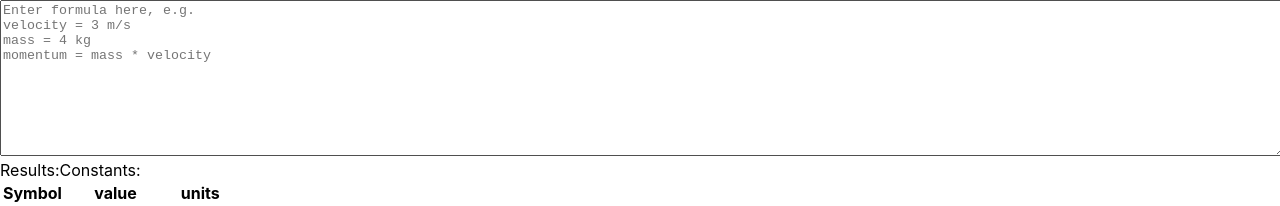
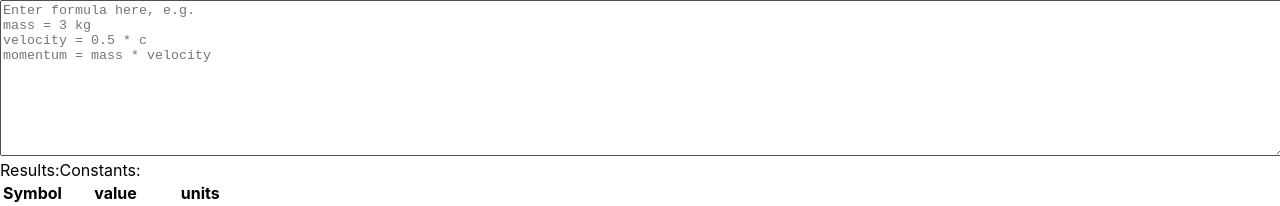
Before and after one commit to smedberg/sci-calc, a React (Create React App) app: page / in a window 1280 px wide. Shown: the top 206 px of the page. Built offline with nearby package versions, Linux system fonts and the light colour scheme.

Commit message:
Better example
Formula example should include a constant, to display their use

```diff
--- a/src/FormulaInput.js
+++ b/src/FormulaInput.js
@@ -15,7 +15,7 @@ class FormulaInput extends React.Component {
           value={this.props.formula}
           onChange={e => this.state.onChange(e.target.value)}
           className="FormulaInput"
-          placeholder="Enter formula here, e.g.&#10;velocity = 3 m/s&#10;mass = 4 kg&#10;momentum = mass * velocity"
+          placeholder="Enter formula here, e.g.&#10;mass = 3 kg&#10;velocity = 0.5 * c&#10;momentum = mass * velocity"
           rows="10"
           data-testid="formula-text-area">
         </textarea>
```
